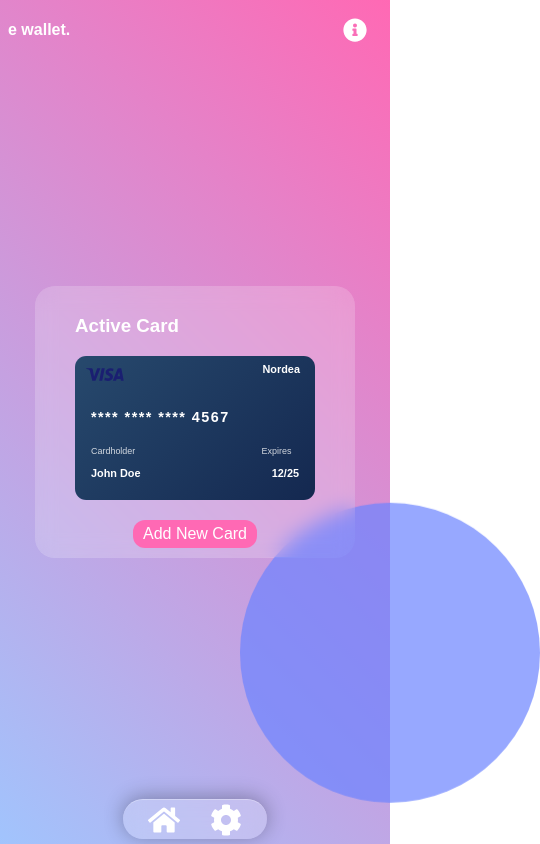
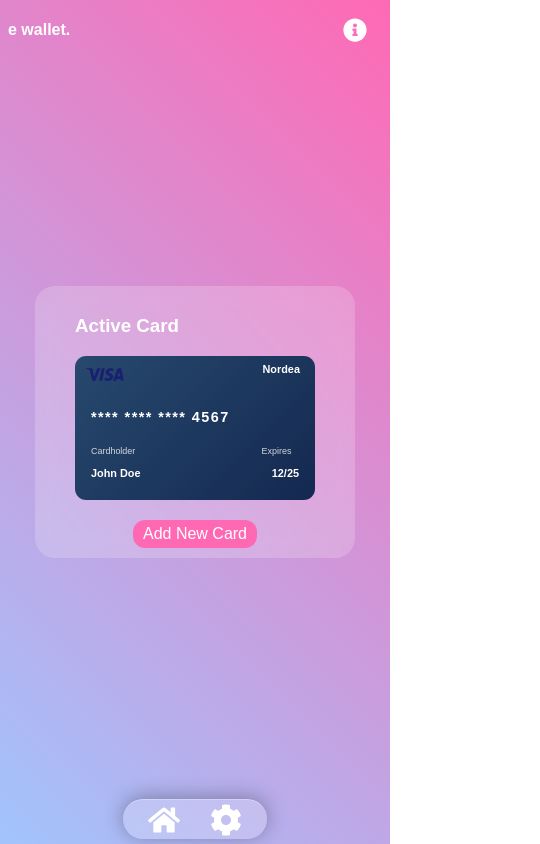
Before and after one commit to gabriella-broberg/e-wallet, a React (Vite) app: page / in a window 390 px wide. Shown: the whole page, 540 px wide, since content can reach past the window. Built offline with nearby package versions, Linux system fonts and the light colour scheme.

Commit message:
Responsive issue removed animation

```diff
--- a/src/components/BottomMenu.css
+++ b/src/components/BottomMenu.css
@@ -9,13 +9,11 @@
     bottom: 5px;
     left: 50%;
     transform: translateX(-50%);
-    width: 90%; /* Justera till procent för att vara mer flexibel */
     max-width: 9rem; /* Behåll maxbredd */
     height: 40px;
     border-radius: 30px;
     border-top: 1px solid rgba(255, 255, 255, 0.3);
     box-shadow: 0 -2px 20px rgba(0, 0, 0, 0.3);
-    z-index: 1000;
   }
 
 
--- a/src/components/Header.css
+++ b/src/components/Header.css
@@ -9,7 +9,6 @@
     right: 0;
     width: 100%;
     height: 60px; /* Sätt en fast höjd om den blir för stor */
-    z-index: 1000;
   }
 
 
--- a/src/styles/Global.css
+++ b/src/styles/Global.css
@@ -17,34 +17,7 @@ body {
     position: relative;
   }
 
-  /* Animerad cirkel */
-  .moving-shape {
-    position: absolute;
-    width: 300px;
-    height: 300px;
-    background-color: rgba(107, 131, 255, 0.7); /* Ljus lila färg med transparens */
-    border-radius: 50%; /* Gör den till en cirkel */
-    animation: floatAround 15s ease-in-out infinite;
-  }
 
-  /* Keyframes för långsam flytande rörelse */
-  @keyframes floatAround {
-    0% {
-      transform: translate(0, 0);
-    }
-    25% {
-      transform: translate(50vw, 10vh);
-    }
-    50% {
-      transform: translate(50vw, 50vh);
-    }
-    75% {
-      transform: translate(10vw, 50vh);
-    }
-    100% {
-      transform: translate(0, 0);
-    }
-  }
 
 
 
@@ -66,7 +39,7 @@ button {
   max-width: 100%;
   overflow-y: auto;
   backdrop-filter: blur(10px);
-  max-height: 85vh;
+  max-height: 80vh;
   margin: 0 auto;
   padding: 10px;
   border-radius: 20px;
@@ -78,7 +51,7 @@ button {
 }
 
 .card-details-container {
-  max-height: 85vh;
+  max-height: 80vh;
   max-width: 100%;
   overflow-y: auto;
   backdrop-filter: blur(10px);
@@ -92,7 +65,7 @@ button {
 
 .add-card-container {
     max-width: 100%;
-  height: 85vh;
+  height: 80vh;
   overflow-y: auto; /* Lägg till scroll när innehållet överstiger höjden */
   border-radius: 20px;
   display: flex;
@@ -106,7 +79,7 @@ button {
   color: var(--text-color);
   background-color: var(--background-color);
   width: 20rem;
-  max-height: 85vh;
+  max-height: 80vh;
   border-radius: 20px;
   overflow-y: auto;
 
```
